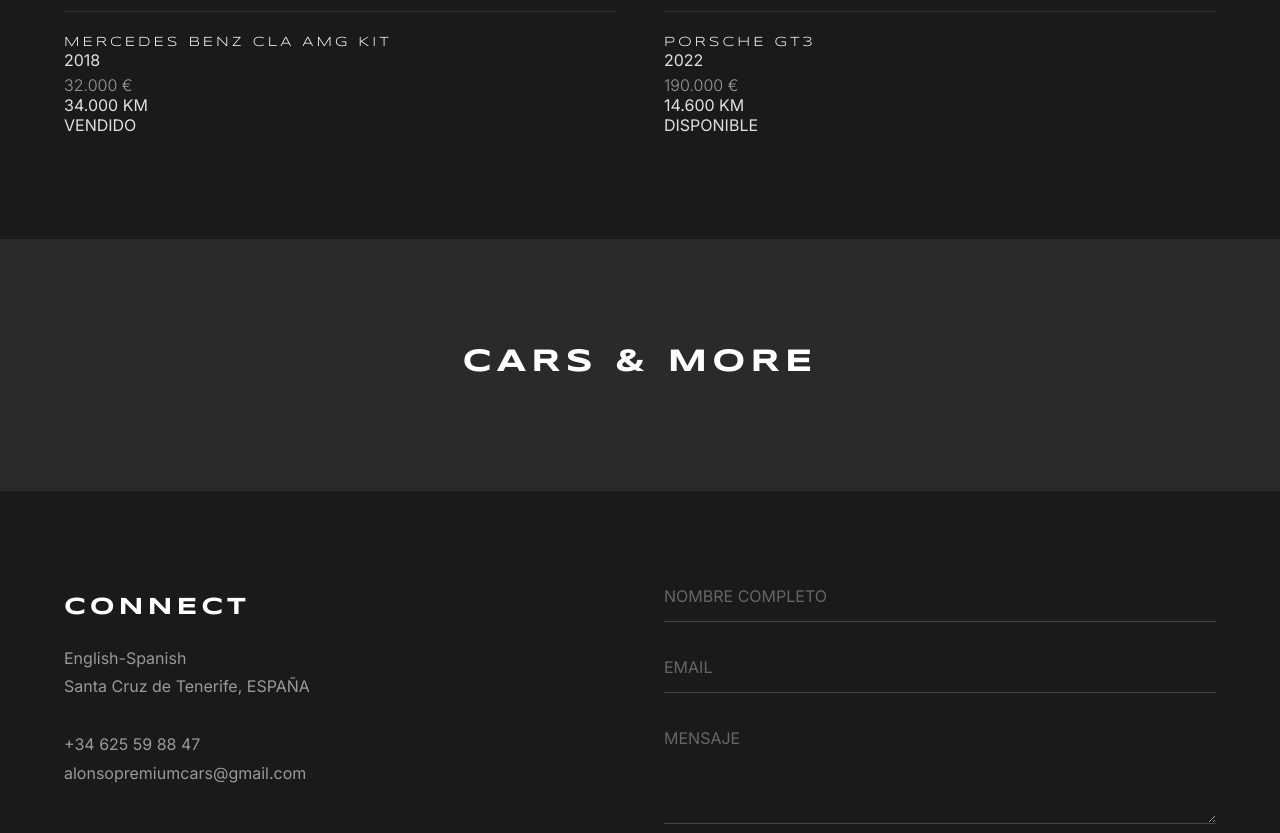
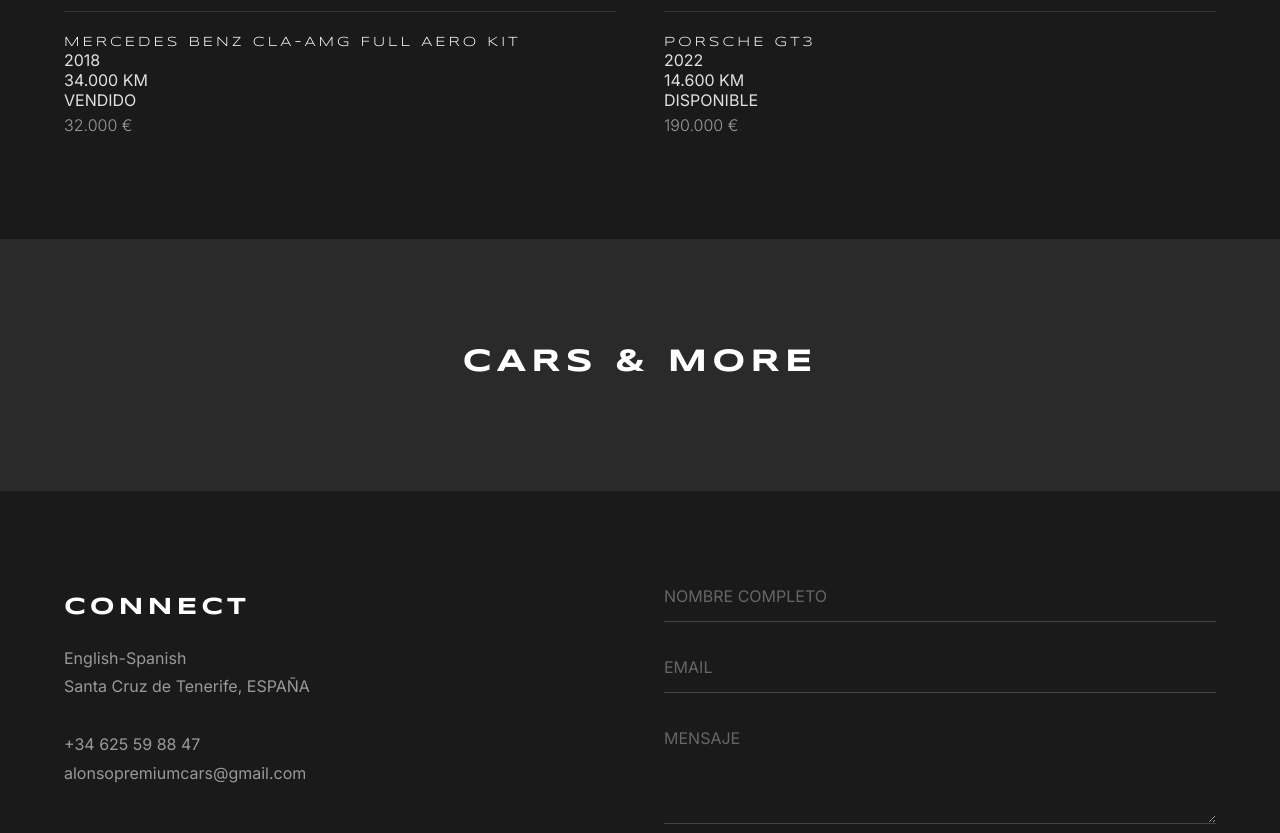
Before and after one commit to tommyalonso/alonsoweb, a website: page index.html in a window 1280 px wide. Shown: the part 1093-1926 px from the top of the page. Drawn offline with nearby package versions, Linux system fonts and the light colour scheme.

Commit message:
Update car name and move price display

```diff
--- a/index.html
+++ b/index.html
@@ -359,7 +359,7 @@
 
         let cars = [
             {
-                name: "Mercedes Benz CLA AMG KIT",
+                name: "Mercedes Benz CLA-AMG FULL AERO KIT",
                 year: "2018",
                 price: "32.000 €",
                 details: "34.000 KM",
@@ -388,9 +388,9 @@
                         <div class="car-info">
                             <div class="car-name">${car.name}</div>
                             <div class="car-year">${car.year}</div>
-                            <div class="car-price">${car.price}</div>
                             <div class="car-details">${car.details}</div>
                             <div class="car-state">${car.state}</div>
+                            <div class="car-price">${car.price}</div>
                         </div>
                     </div>
                 `;
```
